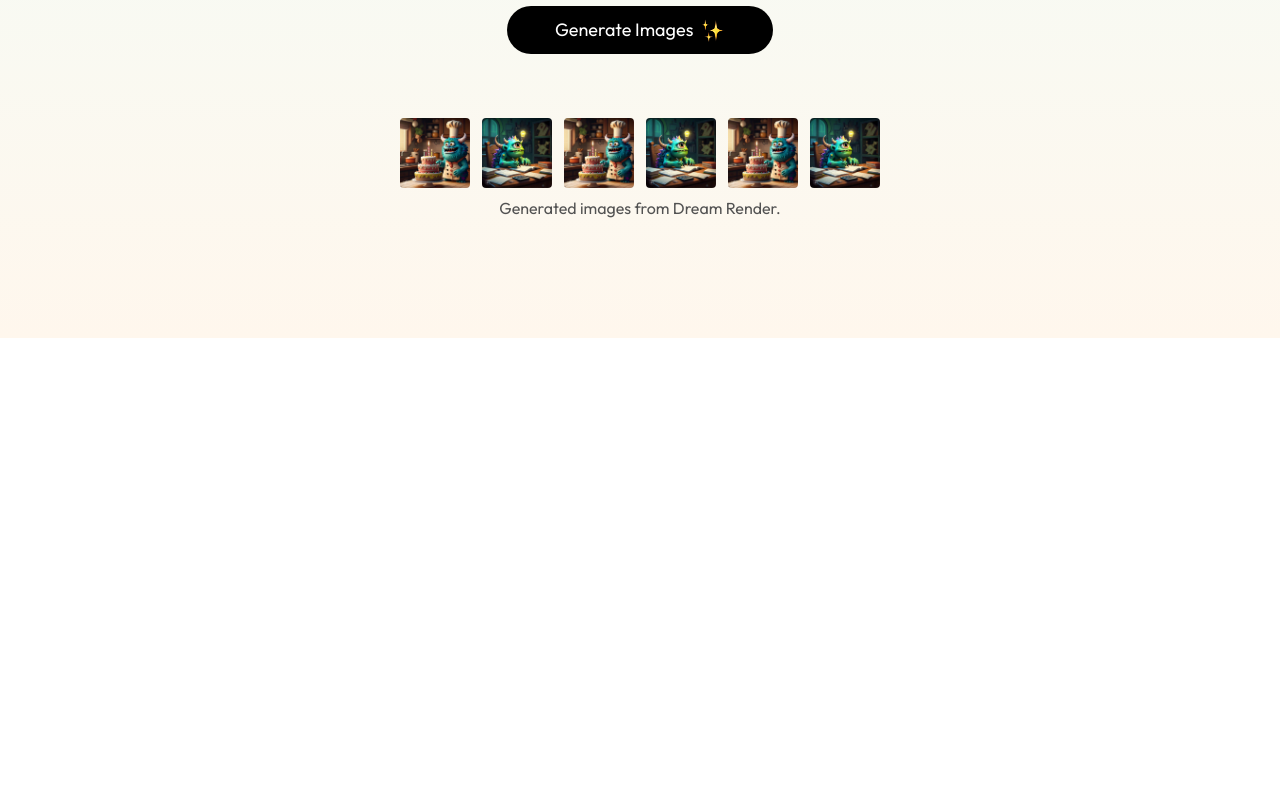
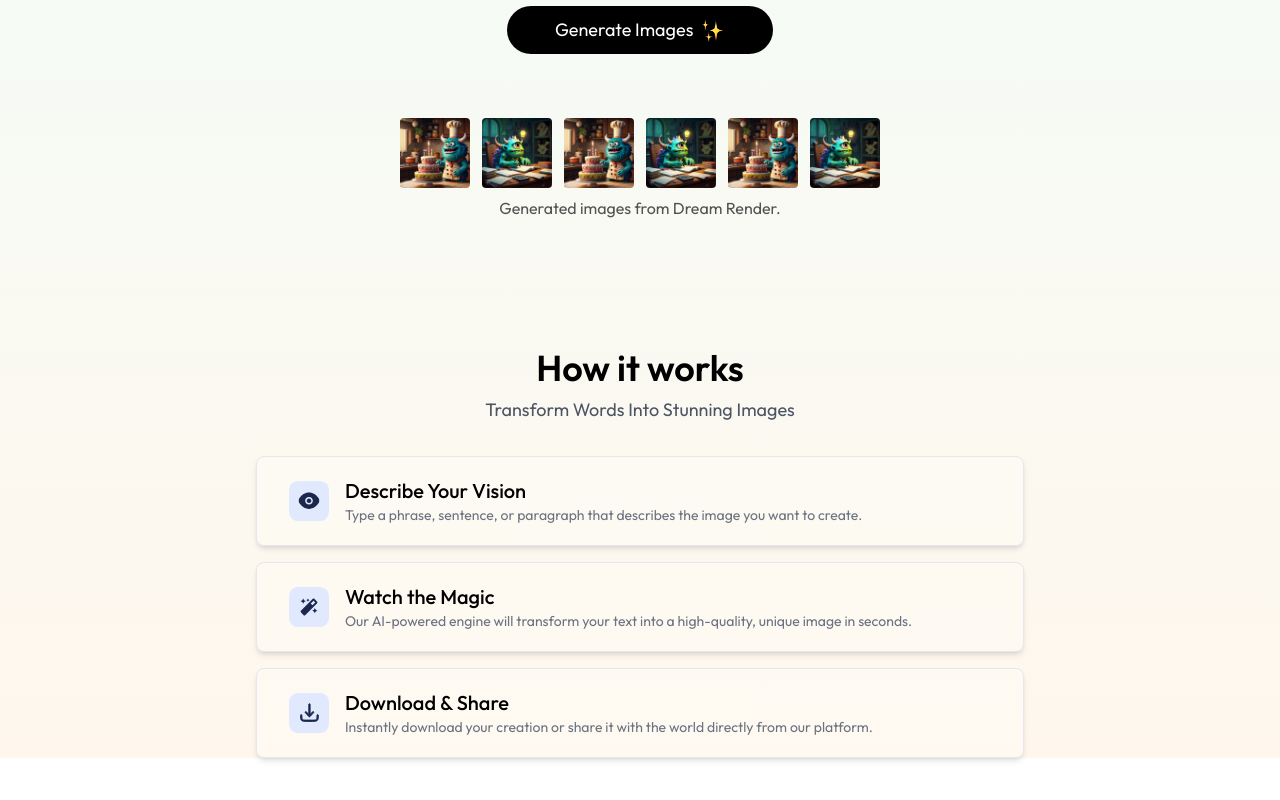
Before and after one commit to Mangesh98/DreamRender, a React (Vite) app in the folder client/: page / in a window 1280 px wide. Shown: the part 462-1262 px from the top of the page. Before the commit the page ends 800 px from the top, so only its background shows below. Built offline with nearby package versions, Linux system fonts and the light colour scheme.

Commit message:
Steps section completed

```diff
--- /dev/null
+++ b/client/src/components/Steps.tsx
@@ -0,0 +1,28 @@
+import { stepsData } from "../assets/assets";
+
+const Steps = () => {
+	return (
+		<div className="flex flex-col items-center justify-center my-32">
+			<h1 className="text-3xl sm:text-4xl font-semibold mb-2">How it works</h1>
+			<p className="text-lg text-gray-600 mb-8">
+				Transform Words Into Stunning Images
+			</p>
+			<div className="space-y-4 w-full max-w-3xl text-sm">
+				{stepsData.map((item, index) => (
+					<div
+						key={index}
+						className="flex items-center gap-4 p-5 px-8 bg-white/20 shadow-md border cursor-pointer hover:scale-[1.02] transition-all duration-300 rounded-lg"
+					>
+						<img width={40} src={item.icon} alt="" />
+						<div className="">
+							<h2 className="text-xl font-medium">{item.title}</h2>
+							<p className="text-gray-500">{item.description}</p>
+						</div>
+					</div>
+				))}
+			</div>
+		</div>
+	);
+};
+
+export default Steps;
--- a/client/src/pages/Home.tsx
+++ b/client/src/pages/Home.tsx
@@ -1,9 +1,11 @@
 import Header from "../components/Header";
+import Steps from "../components/Steps";
 
 const Home = () => {
 	return (
 		<div>
 			<Header />
+			<Steps />
 		</div>
 	);
 };
```
